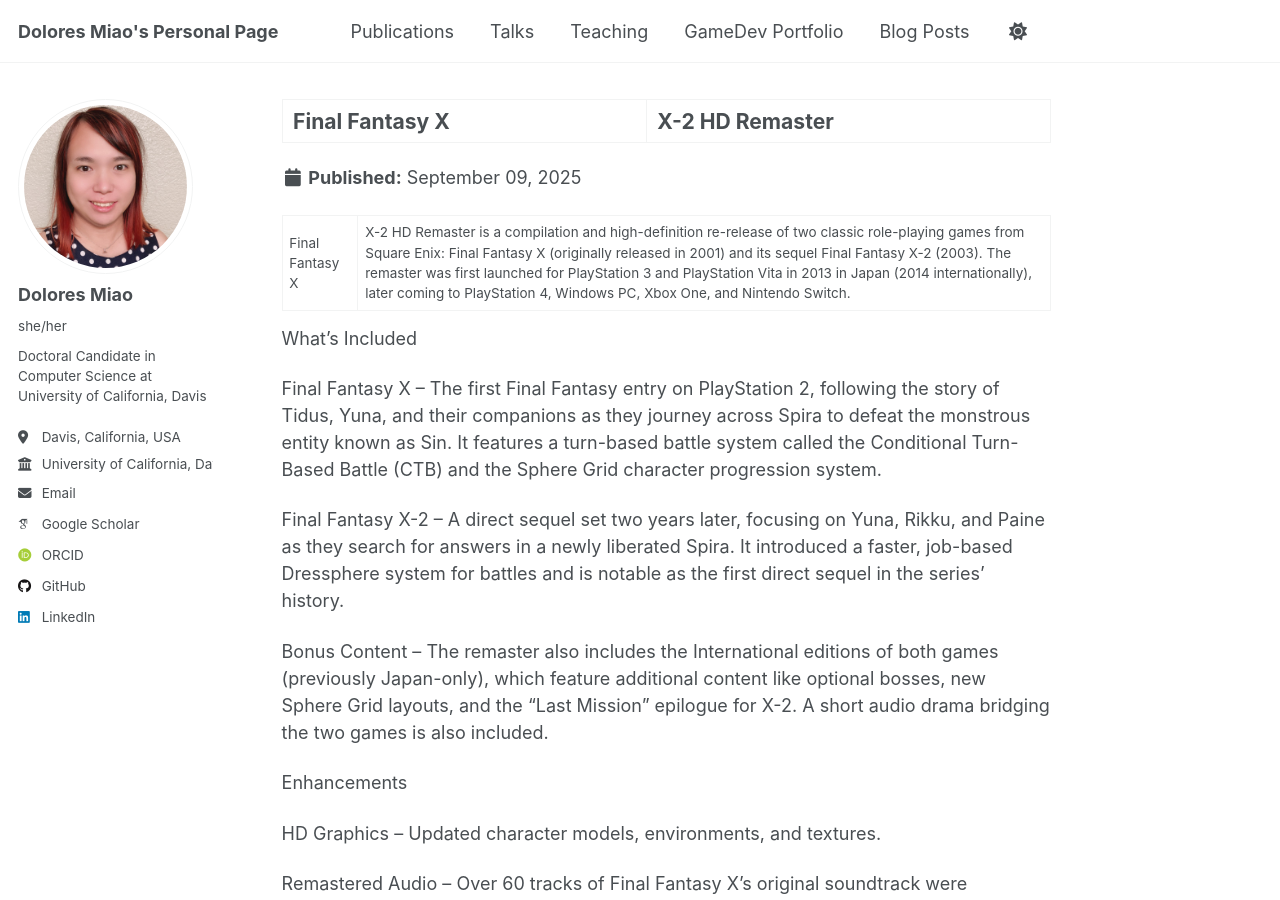
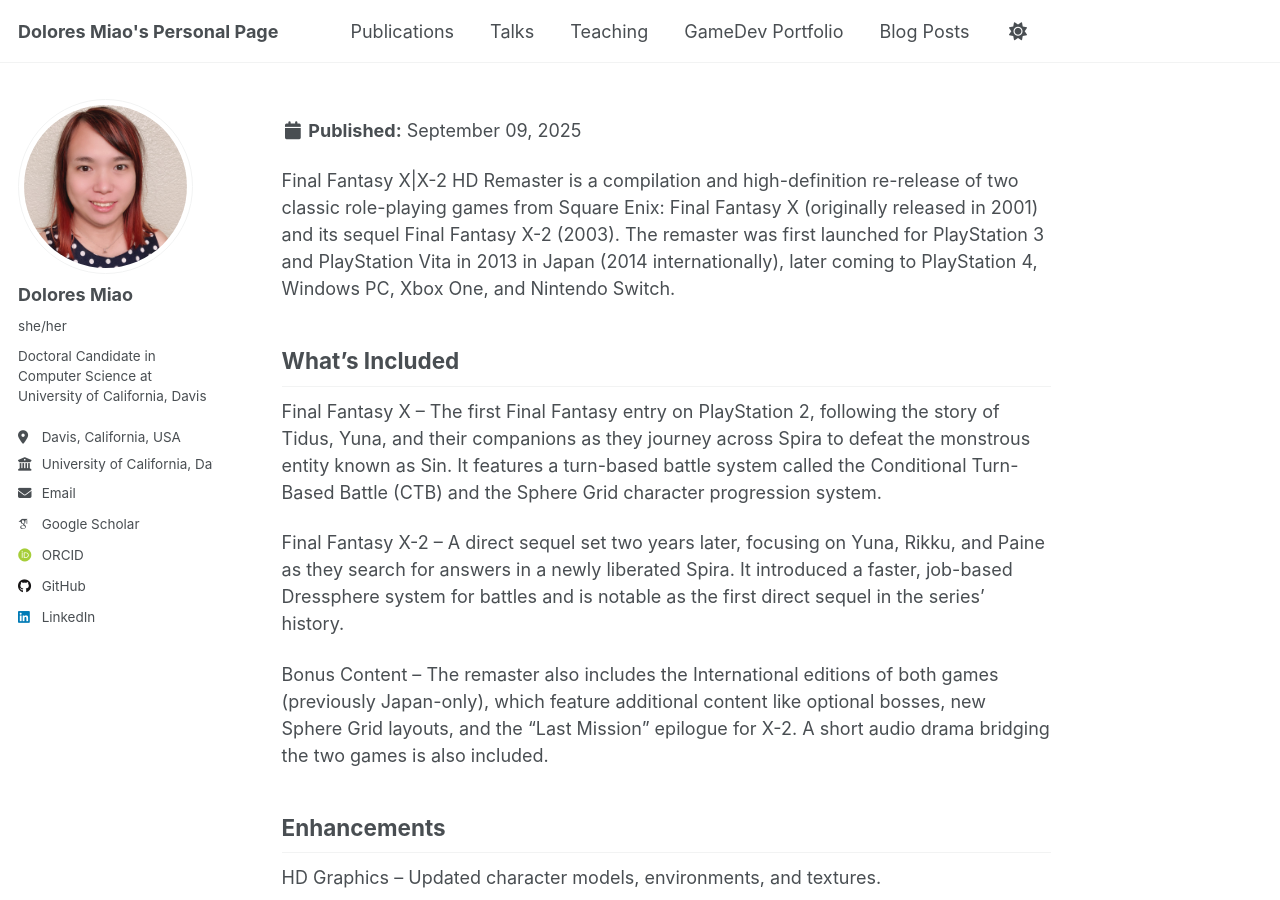
Before and after one commit to doloresmiao/doloresmiao.github.io, a Jekyll site: the page built from _portfolio/portfolio-1.md, in a window 1280 px wide and 900 px high. Built offline with Jekyll 4.4.1, drawn with Linux system fonts in a browser that asks for light colours; some web fonts are replaced; a script that is not in the unit is left out.

Commit message:
portfolio first item fix

```diff
--- a/_portfolio/portfolio-1.md
+++ b/_portfolio/portfolio-1.md
@@ -1,12 +1,12 @@
 ---
-title: "Final Fantasy X|X-2 HD Remaster "
+title: "Final Fantasy X\|X-2 HD Remaster"
 excerpt: "HD remastered version of two of the best Final Fantasy games on PS2.<br/><img src='/images/ffx.jpg'>"
 collection: portfolio
 ---
 
-Final Fantasy X|X-2 HD Remaster is a compilation and high-definition re-release of two classic role-playing games from Square Enix: Final Fantasy X (originally released in 2001) and its sequel Final Fantasy X-2 (2003). The remaster was first launched for PlayStation 3 and PlayStation Vita in 2013 in Japan (2014 internationally), later coming to PlayStation 4, Windows PC, Xbox One, and Nintendo Switch.
+Final Fantasy X\|X-2 HD Remaster is a compilation and high-definition re-release of two classic role-playing games from Square Enix: Final Fantasy X (originally released in 2001) and its sequel Final Fantasy X-2 (2003). The remaster was first launched for PlayStation 3 and PlayStation Vita in 2013 in Japan (2014 internationally), later coming to PlayStation 4, Windows PC, Xbox One, and Nintendo Switch.
 
-What’s Included
+## What’s Included
 
 Final Fantasy X – The first Final Fantasy entry on PlayStation 2, following the story of Tidus, Yuna, and their companions as they journey across Spira to defeat the monstrous entity known as Sin. It features a turn-based battle system called the Conditional Turn-Based Battle (CTB) and the Sphere Grid character progression system.
 
@@ -14,7 +14,7 @@
 
 Bonus Content – The remaster also includes the International editions of both games (previously Japan-only), which feature additional content like optional bosses, new Sphere Grid layouts, and the “Last Mission” epilogue for X-2. A short audio drama bridging the two games is also included.
 
-Enhancements
+## Enhancements
 
 HD Graphics – Updated character models, environments, and textures.
 
@@ -24,6 +24,6 @@
 
 Quality-of-Life Options (later versions) – On PC and newer console releases, players can use boosters like fast-forwarding battles, auto-max stats, and encounter toggles.
 
-Reception
+## Reception
 
 The remaster has been widely praised for faithfully updating two beloved classics while preserving their gameplay and narrative depth. Final Fantasy X in particular is remembered for its emotional story and voice acting, while X-2 stands out for its experimental tone and battle system.
```
